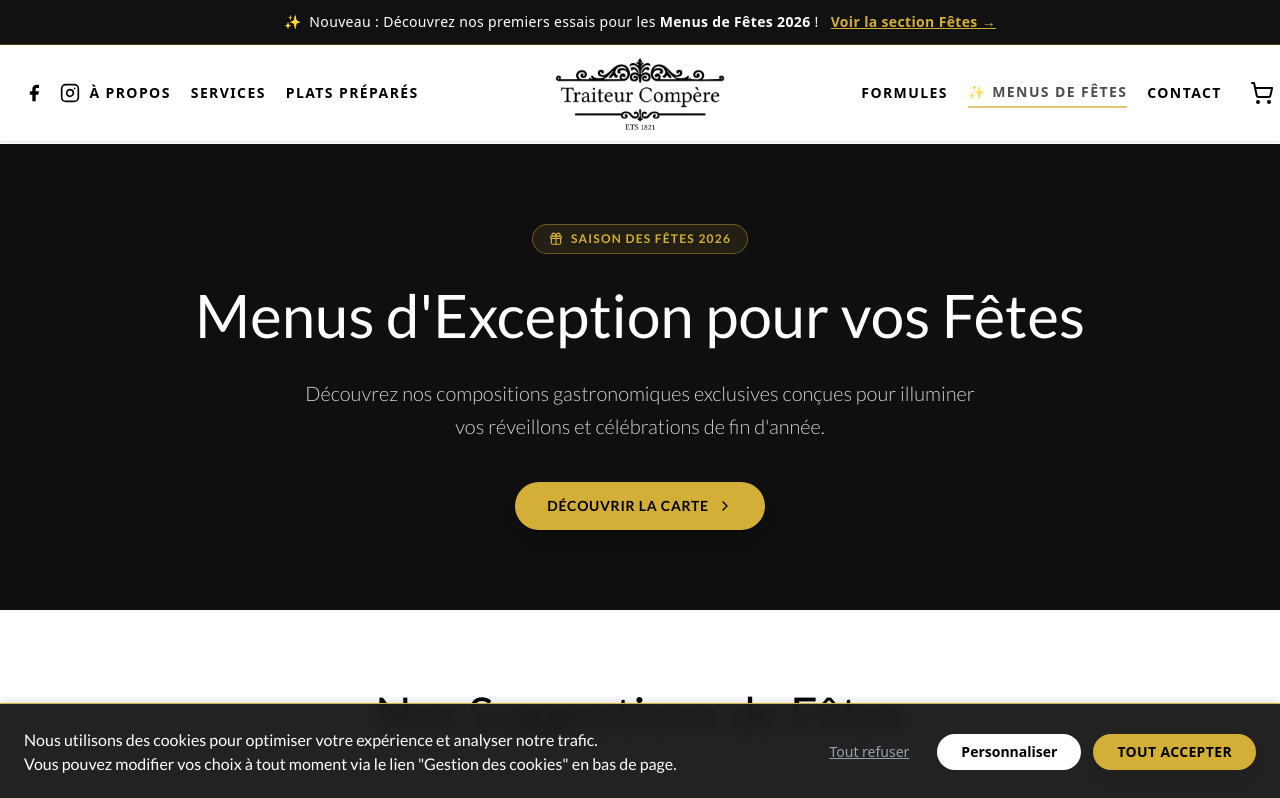
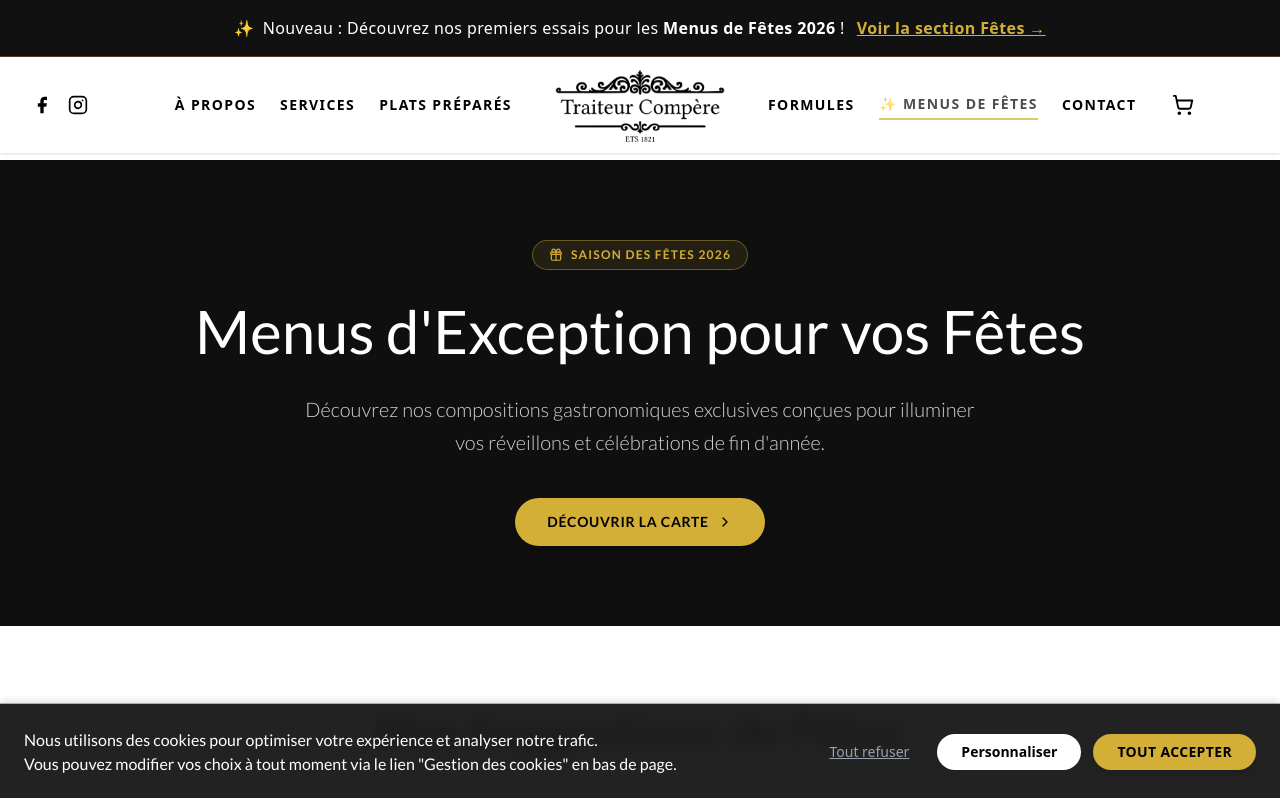
Before and after one commit to FlorianMeganck/traiteur-compere, a Next.js app: page /menu-fetes in a window 1280 px wide. Shown: the top 798 px of the page. Built offline with nearby package versions, Linux system fonts and the light colour scheme; a web font is replaced by a local one.

Commit message:
style(header): centrage et espacement aéré de la Navbar (3x3) et épaississement py-3.5/py-4 du bandeau Fêtes

```diff
--- a/app/components/Navbar.tsx
+++ b/app/components/Navbar.tsx
@@ -74,8 +74,8 @@ export default function Navbar() {
         <>
             <header className="fixed inset-x-0 top-0 z-50">
                 {/* Top-Bar Bandeau d'Annonce (Festive Preview) */}
-                <div className="bg-[#111111] text-white py-3 px-4 text-center text-xs md:text-sm font-medium tracking-wide flex items-center justify-center gap-2 border-b border-[#D4AF37]/30 shadow-sm">
-                    <span className="text-[#D4AF37]">✨</span>
+                <div className="bg-[#111111] text-white py-3.5 md:py-4 px-4 text-center text-xs sm:text-sm md:text-base font-medium tracking-wide flex flex-wrap items-center justify-center gap-2 border-b border-[#D4AF37]/30 shadow-sm">
+                    <span className="text-[#D4AF37] text-sm md:text-base animate-pulse">✨</span>
                     <span>Nouveau : Découvrez nos premiers essais pour les <strong>Menus de Fêtes 2026</strong> !</span>
                     <Link href="/menu-fetes" className="underline text-[#D4AF37] hover:text-white ml-1 font-bold transition-colors">
                         Voir la section Fêtes →
@@ -86,21 +86,21 @@ export default function Navbar() {
                     className={`w-full transition-colors duration-500 ease-in-out h-24 flex items-center ${!isTransparent && !isMenuOpen ? "bg-white/90 backdrop-blur-md shadow-sm" : "bg-transparent"
                         }`}
                 >
-                    <div className="w-full max-w-7xl mx-auto px-6 relative">
+                    <div className="w-full max-w-7xl mx-auto px-4 lg:px-8 relative">
 
-                        {/* --- DESKTOP LAYOUT (Grid 3 Cols) --- */}
-                        <div className="hidden md:grid grid-cols-3 items-center w-full relative">
+                        {/* --- DESKTOP LAYOUT (Grid 3 Cols: Left links / Logo / Right links) --- */}
+                        <div className="hidden md:grid grid-cols-[1fr_auto_1fr] items-center w-full relative">
 
-                            {/* LEFT ZONE: À Propos, Services & Plats Préparés (Aligned Right -> Center) */}
-                            <div className="flex justify-end items-center gap-5 pr-4">
+                            {/* LEFT ZONE: À Propos, Services & Plats Préparés (Aligned Right -> Center Logo) */}
+                            <div className="flex justify-end items-center gap-3 lg:gap-6 pr-3 lg:pr-6">
                                 <NavLink href={NAV_LINKS[0].href} label={NAV_LINKS[0].label} textColor={desktopTextColor} isActive={pathname === NAV_LINKS[0].href} />
                                 <NavLink href={NAV_LINKS[1].href} label={NAV_LINKS[1].label} textColor={desktopTextColor} isActive={pathname === NAV_LINKS[1].href} />
                                 <NavLink href={NAV_LINKS[2].href} label={NAV_LINKS[2].label} textColor={desktopTextColor} isActive={pathname === NAV_LINKS[2].href} />
                             </div>
 
                             {/* CENTER ZONE: Logo */}
-                            <div className="flex justify-center items-center">
-                                <Link href="/" className="relative block w-32 h-16 md:w-48 md:h-24 transition-transform hover:scale-105 z-50">
+                            <div className="flex justify-center items-center px-2">
+                                <Link href="/" className="relative block w-32 h-16 md:w-44 md:h-22 lg:w-48 lg:h-24 transition-transform hover:scale-105 z-50">
                                     <Image
                                         src="/images/Logo_traiteur.png"
                                         alt="Traiteur Compère"
@@ -111,15 +111,15 @@ export default function Navbar() {
                                 </Link>
                             </div>
 
-                            {/* RIGHT ZONE: Formules, Menus de Fêtes & Contact (Aligned Left -> Center) */}
-                            <div className="flex justify-start items-center gap-5 pl-4">
+                            {/* RIGHT ZONE: Formules, Menus de Fêtes & Contact (Aligned Left -> Center Logo) */}
+                            <div className="flex justify-start items-center gap-3 lg:gap-6 pl-3 lg:pl-6">
                                 <NavLink href={NAV_LINKS[3].href} label={NAV_LINKS[3].label} textColor={desktopTextColor} isActive={pathname === NAV_LINKS[3].href} />
                                 <NavLink href={NAV_LINKS[4].href} label={NAV_LINKS[4].label} textColor={desktopTextColor} isActive={pathname === NAV_LINKS[4].href} isFestive={true} />
                                 <NavLink href={NAV_LINKS[5].href} label={NAV_LINKS[5].label} textColor={desktopTextColor} isActive={pathname === NAV_LINKS[5].href} />
 
                                 {/* Desktop Cart Button */}
-                                <button onClick={() => setIsCartOpen(true)} className={`relative flex items-center justify-center p-2 rounded-full transition-colors ${desktopTextColor} hover:text-[#D4AF37]`}>
-                                    <ShoppingCart size={24} />
+                                <button onClick={() => setIsCartOpen(true)} className={`relative flex items-center justify-center p-2 rounded-full transition-colors ${desktopTextColor} hover:text-[#D4AF37] ml-1`}>
+                                    <ShoppingCart size={22} />
                                     {totalItems > 0 && (
                                         <span className="absolute top-0 right-0 translate-x-1/4 -translate-y-1/4 bg-[#D4AF37] text-white text-[10px] font-bold w-5 h-5 flex items-center justify-center rounded-full">
                                             {totalItems}
@@ -128,8 +128,8 @@ export default function Navbar() {
                                 </button>
                             </div>
 
-                            {/* SOCIALS (Absolute left) */}
-                            <div className="absolute left-0 flex items-center gap-4">
+                            {/* SOCIALS (Absolute left on wide screens) */}
+                            <div className="hidden xl:flex absolute left-0 items-center gap-4">
                                 <SocialLink
                                     href="https://www.facebook.com/profile.php?id=61582940090708"
                                     icon={<FacebookIcon />}
@@ -336,7 +336,7 @@ function NavLink({ href, label, textColor, isActive, isFestive }: { href: string
     return (
         <Link
             href={href}
-            className={`relative py-1 text-sm font-bold tracking-widest uppercase whitespace-nowrap transition-all duration-300 group flex items-center gap-1.5 ${textColor} ${isActive ? "opacity-70 border-b-2 border-[#D4AF37]" : "opacity-100 hover:text-[#D4AF37]"
+            className={`relative py-1 text-xs lg:text-sm font-bold tracking-wider lg:tracking-widest uppercase whitespace-nowrap transition-all duration-300 group flex items-center gap-1.5 ${textColor} ${isActive ? "opacity-70 border-b-2 border-[#D4AF37]" : "opacity-100 hover:text-[#D4AF37]"
                 }`}
         >
             {isFestive && <span className="text-[#D4AF37] animate-pulse">✨</span>}
--- a/app/menu-fetes/page.tsx
+++ b/app/menu-fetes/page.tsx
@@ -33,7 +33,7 @@ export default function MenuFetesPage() {
   ];
 
   return (
-    <main className="bg-white text-gray-800 font-sans min-h-screen pt-36 pb-20 selection:bg-[#D4AF37] selection:text-white">
+    <main className="bg-white text-gray-800 font-sans min-h-screen pt-36 md:pt-40 pb-20 selection:bg-[#D4AF37] selection:text-white">
 
       {/* Hero Section */}
       <section className="relative bg-[#0F0F0F] text-white py-20 px-6 overflow-hidden">
```
